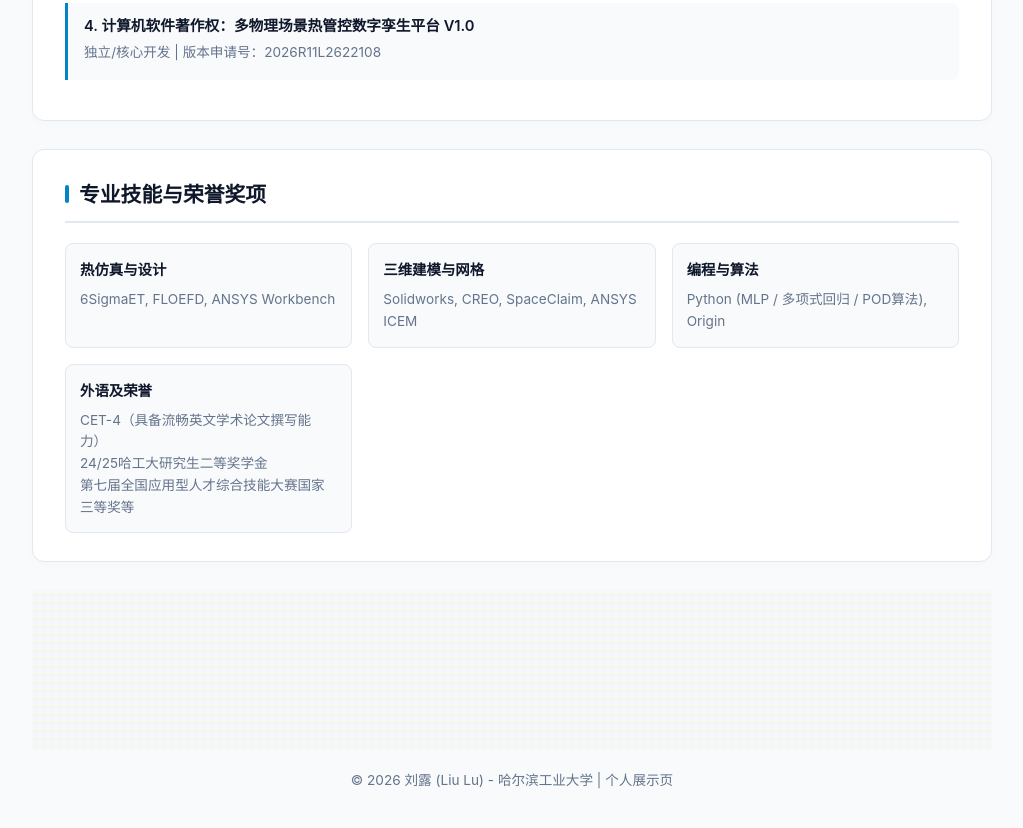
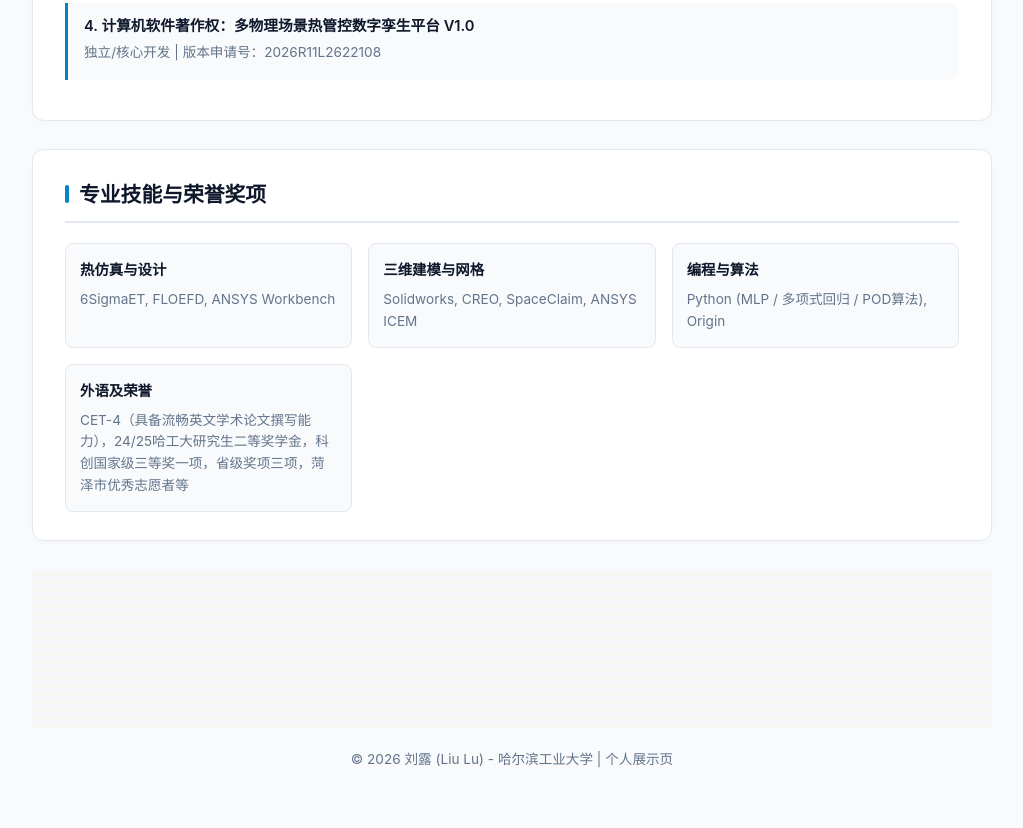
Before and after one commit to liulu789/resume, a plain HTML site: page index.html in a window 1280 px wide. Shown: the part 2317-3145 px from the top of the page, without its empty margins (128-1151 px from the left). Drawn offline with Linux system fonts and the light colour scheme.

Commit message:
Update index.html

```diff
--- a/index.html
+++ b/index.html
@@ -461,7 +461,7 @@
                 </div>
                 <div class="skill-box">
                     <h4>外语及荣誉</h4>
-                    <p style="font-size:0.85rem; color:var(--text-muted);">CET-4（具备流畅英文学术论文撰写能力）<br>24/25哈工大研究生二等奖学金<br>第七届全国应用型人才综合技能大赛国家三等奖等</p>
+                    <p style="font-size:0.85rem; color:var(--text-muted);">CET-4（具备流畅英文学术论文撰写能力），24/25哈工大研究生二等奖学金，科创国家级三等奖一项，省级奖项三项，菏泽市优秀志愿者等</p>
                 </div>
             </div>
         </section>
```
